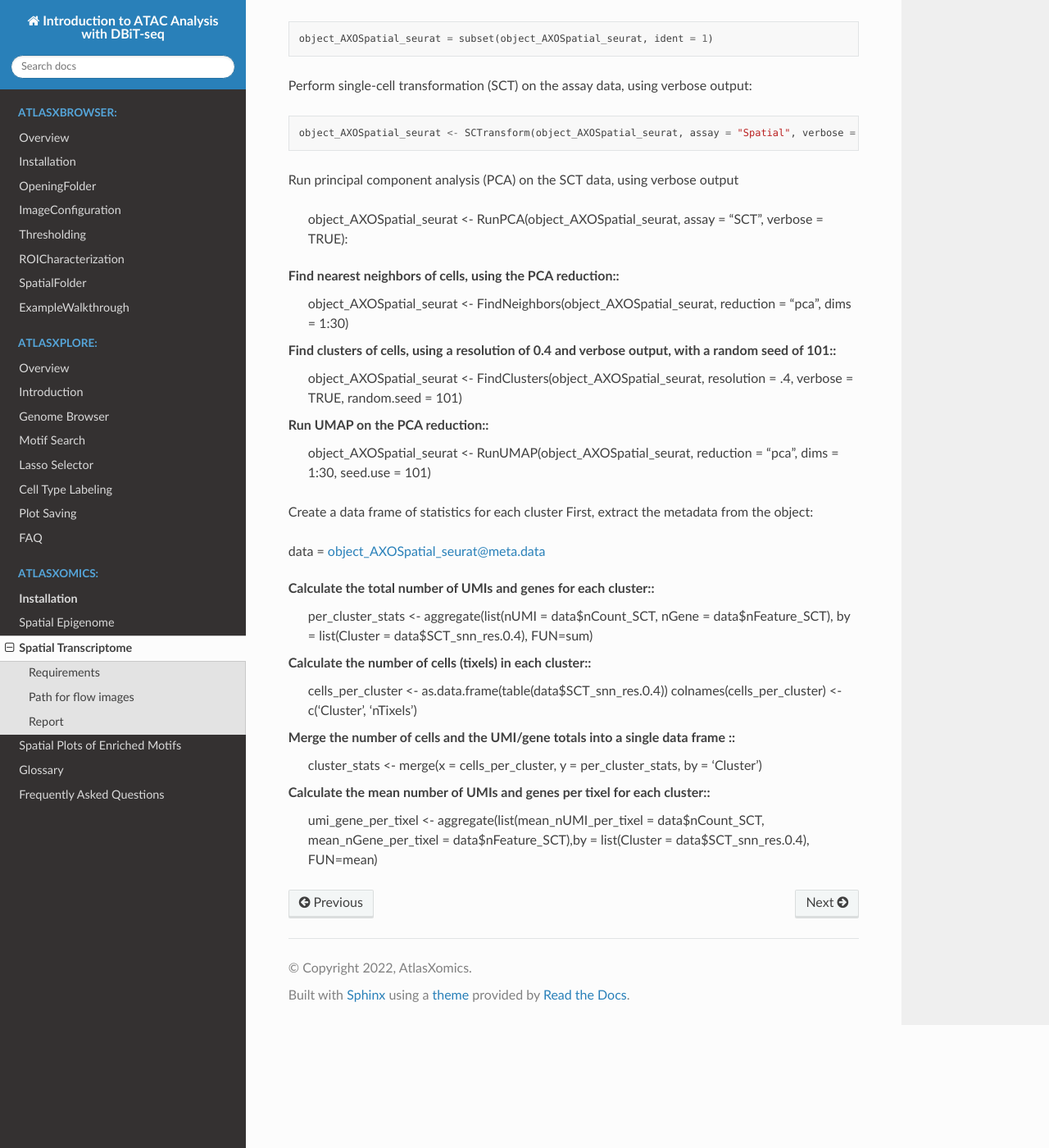
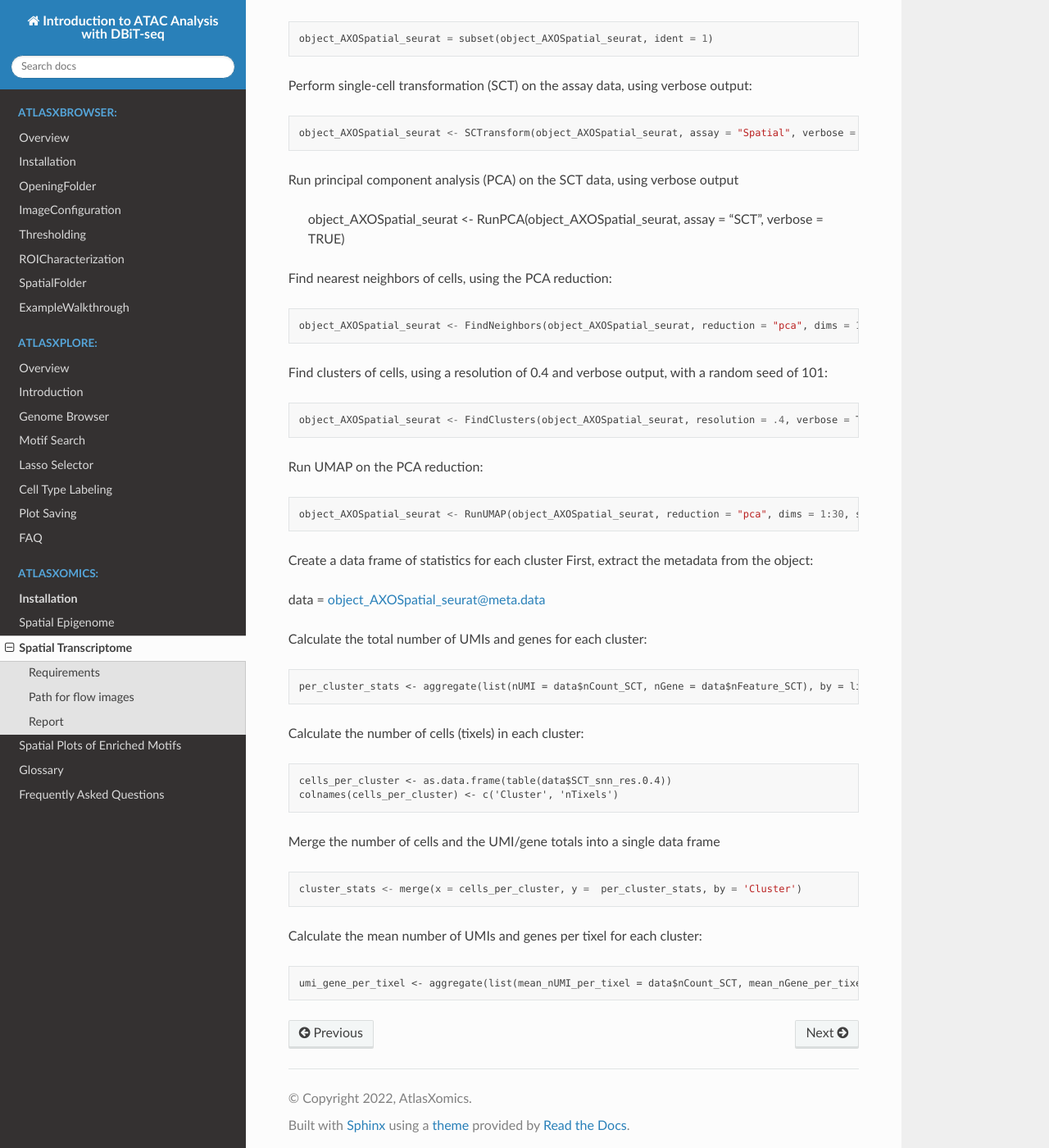
Before and after one commit to atlasxomics/AtlasXpipeline_docs, a Sphinx documentation site: the page built from docs/SpatialTranscriptome.rst, in a window 1280 px wide and 1400 px high, scrolled down 15737 px. Shown: the whole window at 82% size. Built offline with Sphinx 7.4.7 and the Read the Docs theme 2.0.0, drawn with Linux system fonts in a browser that asks for light colours.

```diff
--- a/docs/SpatialTranscriptome.rst
+++ b/docs/SpatialTranscriptome.rst
@@ -573,19 +573,22 @@ Subset the object to only include cells with the identifier 1 ::
 
 Perform single-cell transformation (SCT) on the assay data, using verbose output::
 
-  object_AXOSpatial_seurat <- SCTransform(object_AXOSpatial_seurat, assay = "Spatial", verbose = TRUE)::
+  object_AXOSpatial_seurat <- SCTransform(object_AXOSpatial_seurat, assay = "Spatial", verbose = TRUE)
 
 Run principal component analysis (PCA) on the SCT data, using verbose output
 
-  object_AXOSpatial_seurat <- RunPCA(object_AXOSpatial_seurat, assay = "SCT", verbose = TRUE)::
+  object_AXOSpatial_seurat <- RunPCA(object_AXOSpatial_seurat, assay = "SCT", verbose = TRUE)
 
 Find nearest neighbors of cells, using the PCA reduction::
+
   object_AXOSpatial_seurat <- FindNeighbors(object_AXOSpatial_seurat, reduction = "pca", dims = 1:30)
 
 Find clusters of cells, using a resolution of 0.4 and verbose output, with a random seed of 101::
+
   object_AXOSpatial_seurat <- FindClusters(object_AXOSpatial_seurat, resolution = .4, verbose = TRUE, random.seed = 101)
 
 Run UMAP on the PCA reduction::
+
   object_AXOSpatial_seurat <- RunUMAP(object_AXOSpatial_seurat, reduction = "pca", dims = 1:30, seed.use = 101)
 
 Create a data frame of statistics for each cluster
@@ -594,14 +597,18 @@ First, extract the metadata from the object::
 data = object_AXOSpatial_seurat@meta.data
 
 Calculate the total number of UMIs and genes for each cluster::
+
   per_cluster_stats <- aggregate(list(nUMI = data$nCount_SCT, nGene = data$nFeature_SCT), by = list(Cluster = data$SCT_snn_res.0.4), FUN=sum)
 
 Calculate the number of cells (tixels) in each cluster::
+
   cells_per_cluster <- as.data.frame(table(data$SCT_snn_res.0.4))
   colnames(cells_per_cluster) <- c('Cluster', 'nTixels')
 
 Merge the number of cells and the UMI/gene totals into a single data frame ::
+
   cluster_stats <- merge(x = cells_per_cluster, y =  per_cluster_stats, by = 'Cluster')
 
 Calculate the mean number of UMIs and genes per tixel for each cluster::
+
   umi_gene_per_tixel <- aggregate(list(mean_nUMI_per_tixel = data$nCount_SCT, mean_nGene_per_tixel = data$nFeature_SCT),by = list(Cluster = data$SCT_snn_res.0.4), FUN=mean)
```
